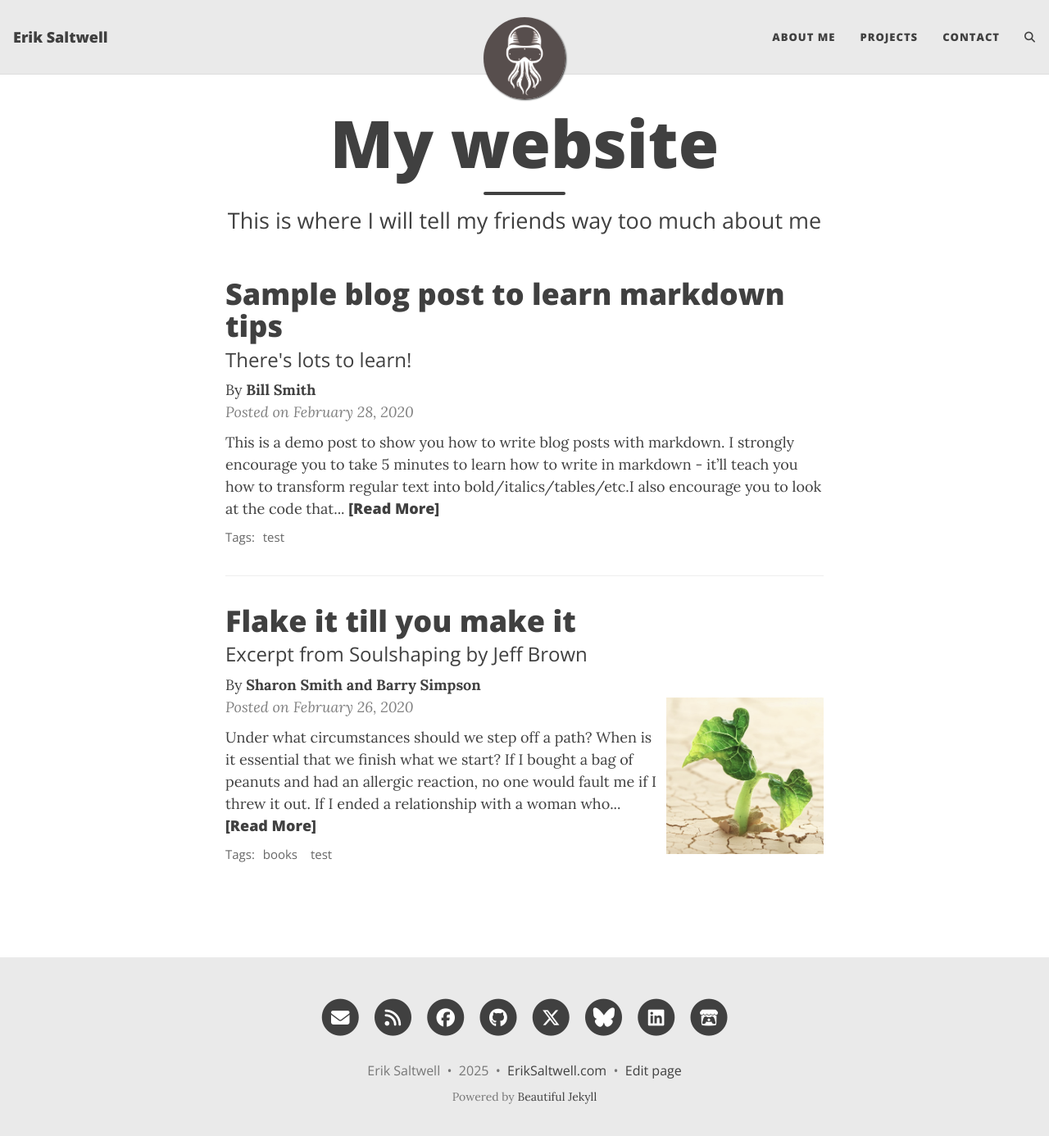
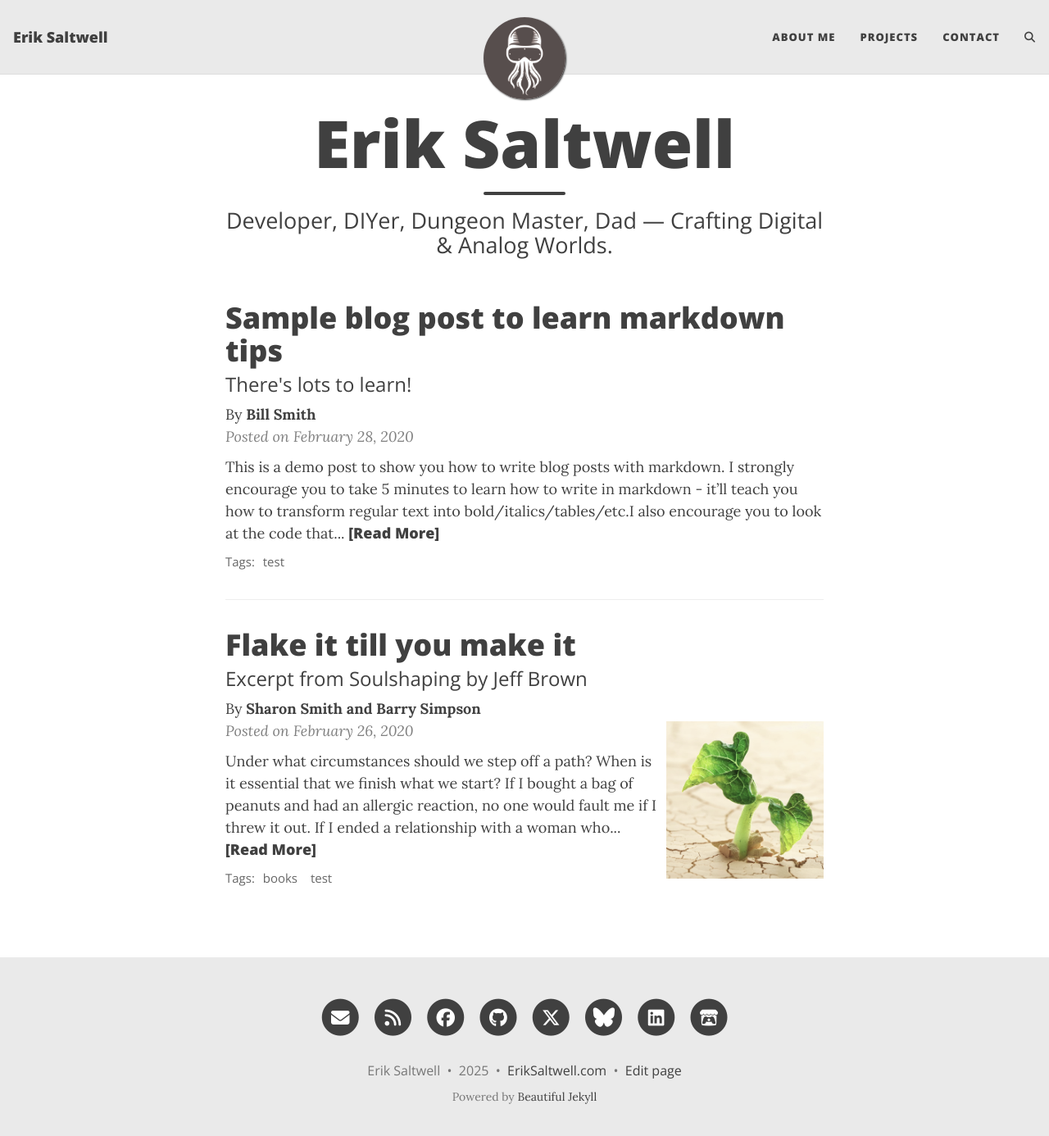
Before and after one commit to erik-saltwell/eriksaltwell.com, a Jekyll site: the page built from index.html, in a window 1280 px wide and 1399 px high. Shown: the top 1386 px of the window at 82% size. Built offline with Jekyll 4.4.1, drawn with Linux system fonts in a browser that asks for light colours; the list of posts is cut into pages by our own code; comment, search, counter and statistics services are not loaded.

Commit message:
changed front matter of home page

```diff
--- a/index.html
+++ b/index.html
@@ -1,5 +1,5 @@
 ---
 layout: home
-title: My website
-subtitle: This is where I will tell my friends way too much about me
+title: Erik Saltwell
+subtitle: Developer, DIYer, Dungeon Master, Dad — Crafting Digital & Analog Worlds.
 ---
```
